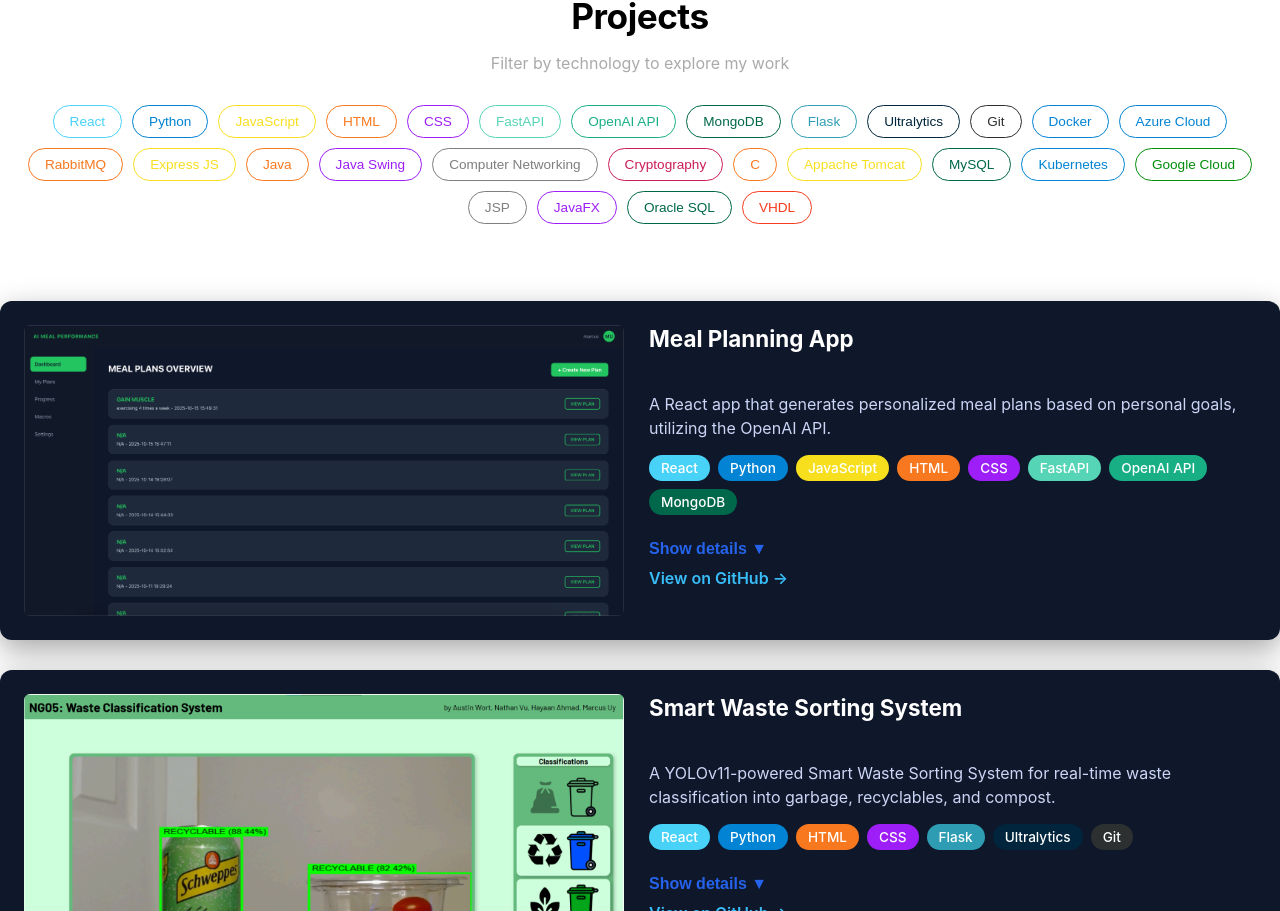
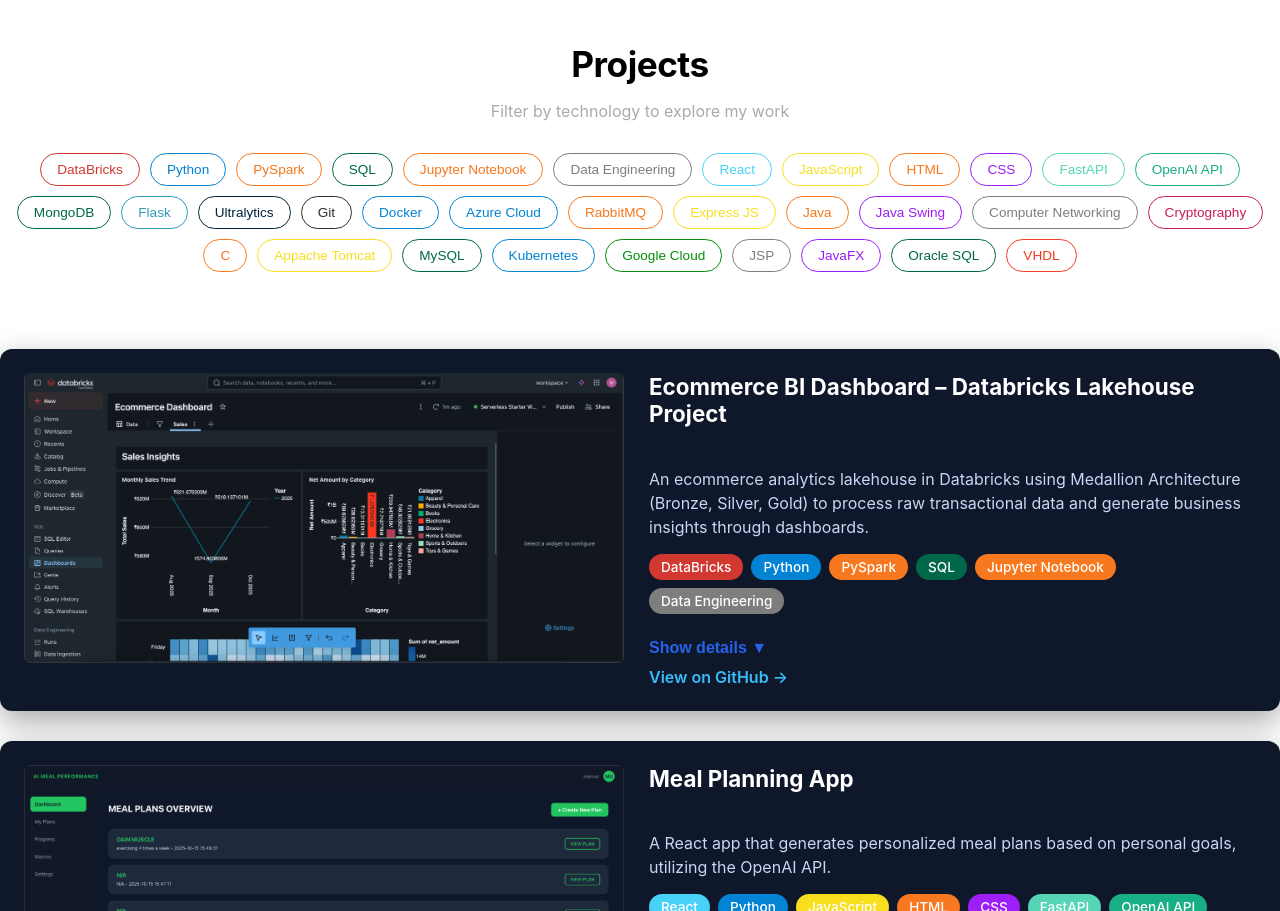
Before and after one commit to marcus-justice31/marcus-justice31.github.io, a React (Create React App) app: page / in a window 1280 px wide. Shown: the part 2286-3197 px from the top of the page. Built offline with nearby package versions, Linux system fonts and the light colour scheme.

Commit message:
Added ecommerce bi dashboard project

```diff
--- a/src/data/concepts.js
+++ b/src/data/concepts.js
@@ -9,7 +9,8 @@
   "Machine Learning Fundamentals",
   "Software Project Management",
   "Software Testing and Quality Assurance",
-  "Computer Vision"
+  "Computer Vision",
+  "Data Engineering"
 ];
 
 export default concepts;
--- a/src/data/developerTools.js
+++ b/src/data/developerTools.js
@@ -8,7 +8,8 @@
   "Microsoft 365",
   "RabbitMQ",
   "Selenium",
-  "JUnit"
+  "JUnit",
+  "Databricks"
 ];
 
 export default developerTools;
--- a/src/data/libraries.js
+++ b/src/data/libraries.js
@@ -8,6 +8,7 @@
   "MySQL",
   "Oracle SQL",
   "OpenAI API",
+  "PySpark"
 ];
 
 export default libraries;
--- a/src/data/projects.js
+++ b/src/data/projects.js
@@ -1,5 +1,5 @@
 // import placeHolderImg from "../assets/banners/image-coming-soon-placeholder.webp";
-import placeHolder from "../assets/banners/placeHolder.jpg";
+// import placeHolder from "../assets/banners/placeHolder.jpg";
 import noIMGavailable from "../assets/banners/noIMGavailable.jpg";
 import mealDashboardImg from "../assets/banners/ai_meal_dashboard.png";
 import smartSortingUiImg from "../assets/banners/smartsorting_ui.png";
@@ -10,8 +10,35 @@
 import p2p_3peersDownload from "../assets/banners/p2p_3peersDownload.png"
 import onlineOrderUI from "../assets/banners/onlineOrderUI.png";
 import bankingUI from "../assets/banners/bankingUI.png";
+import ecommerce_bi_dashboard from "../assets/banners/ecommerce_bi_dashboard.png"
 
 const projects = [
+  {
+    title: "Ecommerce BI Dashboard – Databricks Lakehouse Project",
+    description:
+      "An ecommerce analytics lakehouse in Databricks using Medallion Architecture (Bronze, Silver, Gold) to process raw transactional data and generate business insights through dashboards.",
+    image: ecommerce_bi_dashboard,
+    tags: [
+      { name: "DataBricks", color: "rgb(209, 56, 48)" },
+      { name: "Python", color: "#0283d3ff" },
+      { name: "PySpark", color: "#f7781eff" },
+      { name: "SQL", color: "#00684A" },
+      { name: "Jupyter Notebook", color: "#f7781eff" },
+      { name: "Data Engineering", color: "#7e7e7eff" },
+    ],
+    github: "https://github.com/marcus-justice31/ecommerce-bi-dashboard",
+    details: [
+      "Implemented a Medallion Architecture (Bronze, Silver, Gold) in Databricks, creating 6 schemas to structure raw, cleaned, and analytics-ready ecommerce datasets",
+      "Processed 80,000+ rows and 35+ attributes of ecommerce data using PySpark and SQL within Databricks notebooks",
+      "Ingested 100,000+ historical order records from multiple CSV files representing 3 months of transactional data",
+      "Performed data cleaning and transformation including handling null values, datatype mismatches, duplicates, anomalies, and inconsistent categorical values",
+      "Utilized Delta Lake tables for schema enforcement, transaction logging, and reliable data storage within the lakehouse architecture",
+      "Transformed raw transactional data into fact and dimension-style tables for downstream analytical queries",
+      "Built a Databricks dashboard to visualize key business insights including monthly sales trends and net revenue by product category",
+      "Applied PySpark DataFrame transformations to clean, validate, and aggregate ecommerce datasets for analytical reporting"
+    ],
+  },
+
   {
     title: "Meal Planning App",
     description:
```
Also changed, not shown: src/assets/banners/ecommerce_bi_dashboard.png (added).
